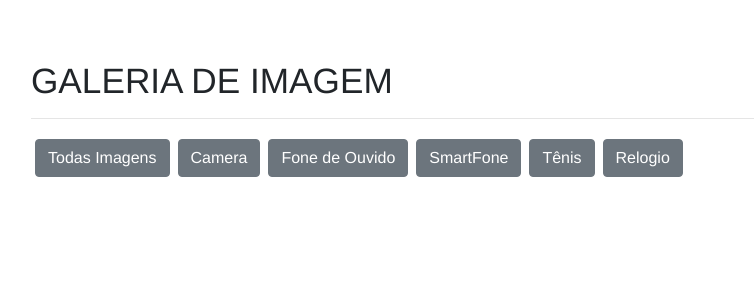
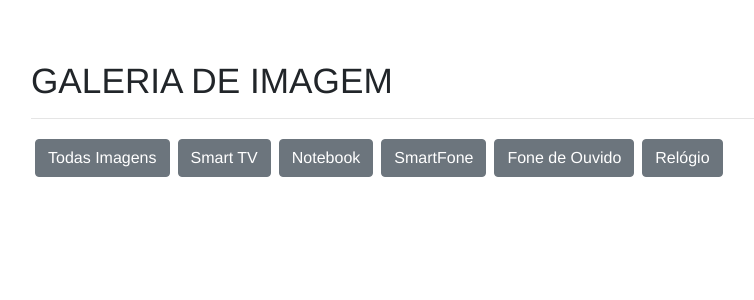
Before and after one commit to davR7/image-gallery, a Vue app: page / in a window 1280 px wide. Shown: the top 300 px of the page, without its empty margins (54-808 px from the left). Built offline with nearby package versions, Linux system fonts and the light colour scheme.

Commit message:
created the function that filters the gallery

```diff
--- a/src/components/views/Gallery.vue
+++ b/src/components/views/Gallery.vue
@@ -2,14 +2,14 @@
   <div class="gallery">
     <b-container>
       <h2>Galeria de Imagem</h2>
-      <hr>
+      <hr />
       <div class="menu">
-        <b-button class="btn m-1">Todas Imagens</b-button>
-        <b-button class="btn m-1">Camera</b-button>
-        <b-button class="btn m-1">Fone de Ouvido</b-button>
-        <b-button class="btn m-1">SmartFone</b-button>
-        <b-button class="btn m-1">Tênis</b-button>
-        <b-button class="btn m-1">Relogio</b-button>
+        <b-button class="btn m-1" @click="filterGallery('all')">Todas Imagens</b-button>
+        <b-button class="btn m-1" @click="filterGallery('smart-tv')">Smart TV</b-button>
+        <b-button class="btn m-1" @click="filterGallery('notebook')">Notebook</b-button>
+        <b-button class="btn m-1" @click="filterGallery('mobile')">SmartFone</b-button>
+        <b-button class="btn m-1" @click="filterGallery('headphone')">Fone de Ouvido</b-button>
+        <b-button class="btn m-1" @click="filterGallery('watch')">Relógio</b-button>
       </div>
       <div class="images">
         <div class="row">
@@ -21,16 +21,27 @@
 </template>
 
 <script>
-import ImgBox from '../widgets/ImgBox.vue'
-import imgData from '@/img-data.js'
+import ImgBox from "../widgets/ImgBox.vue";
+import imgData from "@/img-data.js";
+import $ from "jquery";
 
 export default {
-  data(){
+  components: { ImgBox },
+  data() {
     return {
-      imgData: imgData
+      imgData: imgData,
+    };
+  },
+  methods: {
+    filterGallery(category) {
+      if (category == "all") {
+        $(".img-box").show("1000")
+      } else {
+        $(".img-box").not("."+category).hide('1000')
+        $(".img-box").filter("."+category).show('1000')
+      }
     }
-  },
-  components: { ImgBox }
+  }
 }
 </script>
 
```
